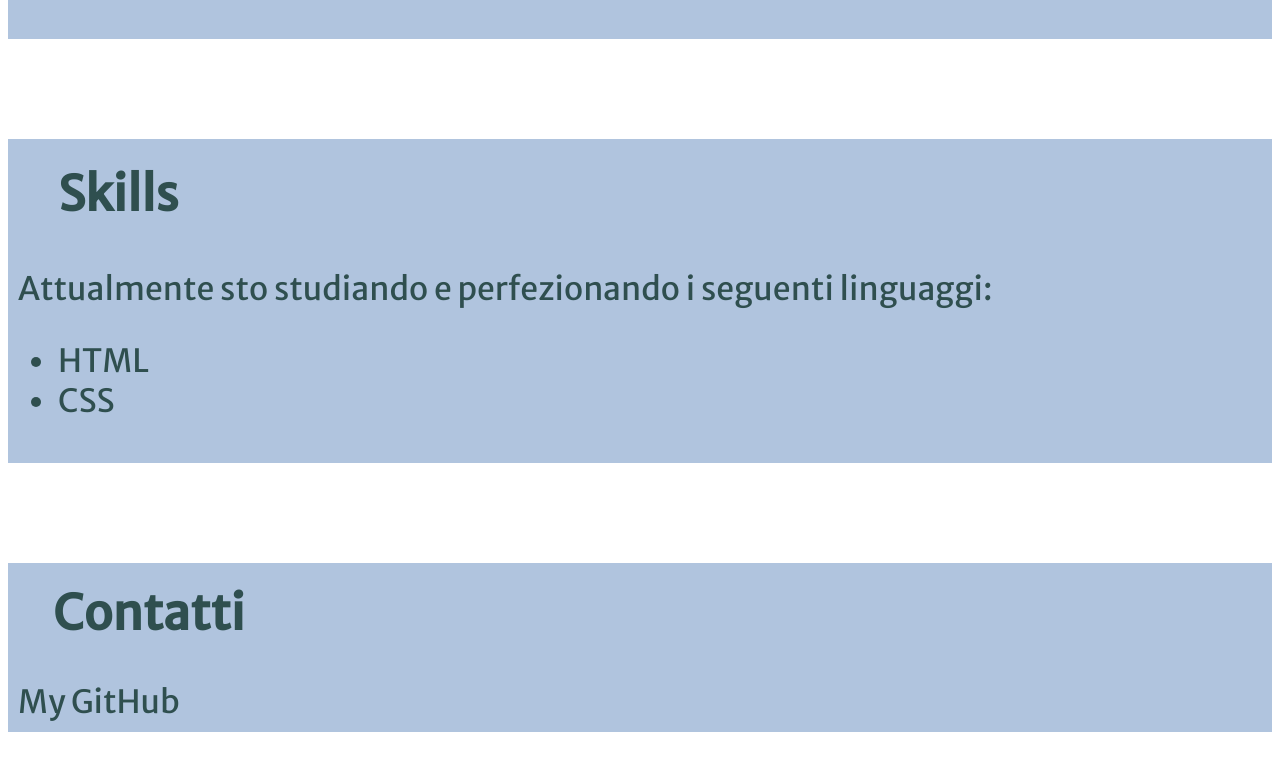
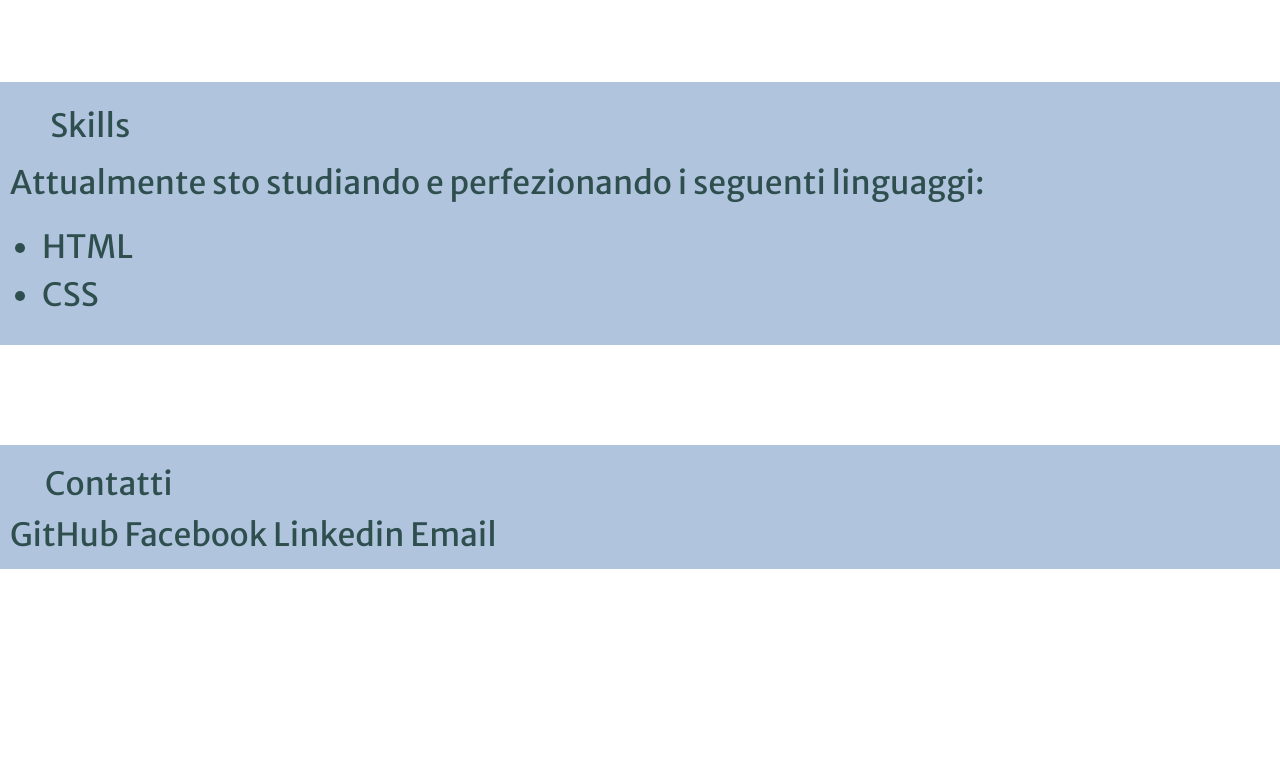
Before and after one commit to Davidelore87/Davidelore87.prima-versione, a plain HTML site: page index.html in a window 1280 px wide. Shown: the part 779-1550 px from the top of the page. After the commit the page ends 1388 px from the top, so only its background shows below. Drawn offline with nearby package versions, Linux system fonts and the light colour scheme.

Commit message:
Add files via upload

```diff
--- a/index.html
+++ b/index.html
@@ -8,7 +8,8 @@
     <meta http-equiv="X-UA-Compatible" content="IE=edge">
     <meta name="viewport" content="width=device-width, initial-scale=1.0">
     <title>Davide Lorenzetto_My presentation</title>
-    <link rel="stylesheet" type="text/css" href="style.css"
+    <link href="https://cdn.jsdelivr.net/npm/bootstrap@5.1.3/dist/css/bootstrap.min.css" rel="stylesheet" integrity="sha384-1BmE4kWBq78iYhFldvKuhfTAU6auU8tT94WrHftjDbrCEXSU1oBoqyl2QvZ6jIW3" crossorigin="anonymous">
+<link rel="stylesheet" type="text/css" href="style.css"
 </head>
 <body>
     <header>
@@ -46,9 +47,13 @@
         <footer>
             <div class="Contatti">
             <h2 id="Contattiword"><a name="Contatti"></a>Contatti</h2>
-            <a href="https://github.com/Davidelore87/presentation_project">My GitHub</a>
+            <a href="https://github.com/Davidelore87/presentation_project">GitHub</a>
+            <a href="https://www.facebook.com/davidelorenzetto">Facebook</A>
+            <a href="https://www.linkedin.com/in/davide-lorenzetto-a1484a226/">Linkedin</a>
+            <a href="mailto:lorenzetto.davide@gmail.com">Email</a>
         </div>
         </footer>
+        <script src="https://cdn.jsdelivr.net/npm/bootstrap@5.1.3/dist/js/bootstrap.bundle.min.js" integrity="sha384-ka7Sk0Gln4gmtz2MlQnikT1wXgYsOg+OMhuP+IlRH9sENBO0LRn5q+8nbTov4+1p" crossorigin="anonymous"></script>
 
     </body>
 </html>
```
